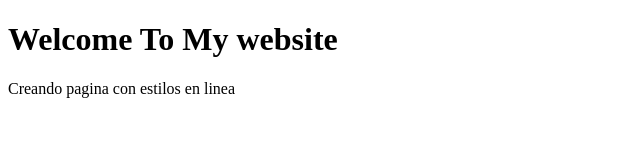
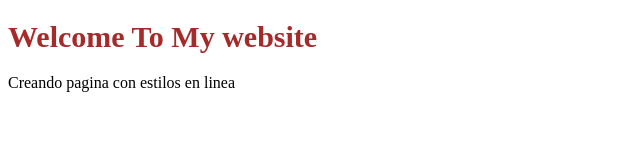
Before and after one commit to bjimenez10/Laboratorio8, a plain HTML site: page index.html in a window 1280 px wide. Shown: the whole page, without its empty margins (0-640 px from the left). Drawn offline with Linux system fonts and the light colour scheme.

Commit message:
ajuste de estilo al h1

```diff
--- a/index.html
+++ b/index.html
@@ -6,7 +6,7 @@
     <title>Document</title>
 </head>
 <body>
-    <h1>Welcome To My website</h1>
+    <h1 style="color:brown; font-size: 30px;">Welcome To My website</h1>
     <p>Creando pagina con estilos en linea</p>
 
 </body>
```
